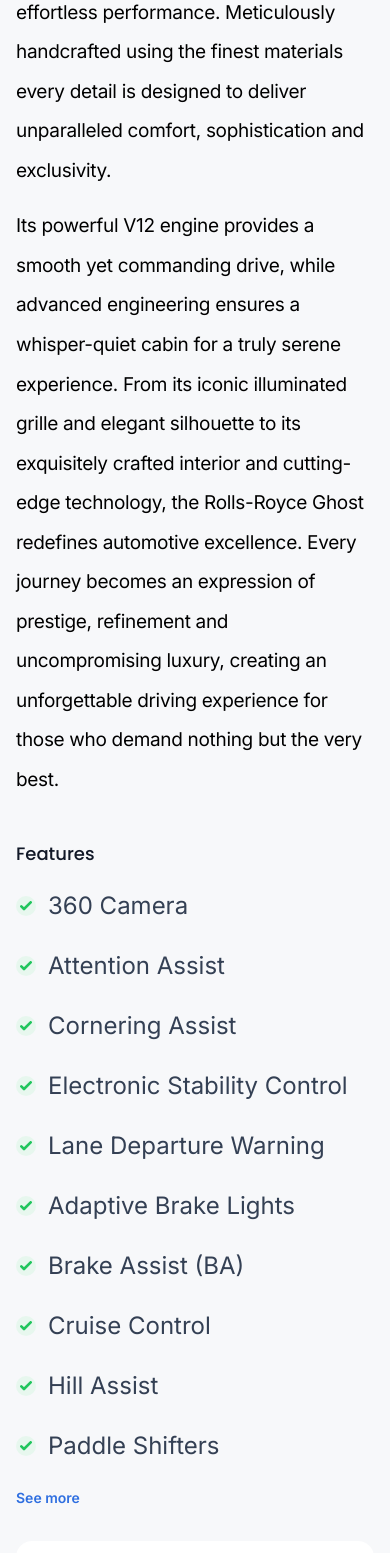
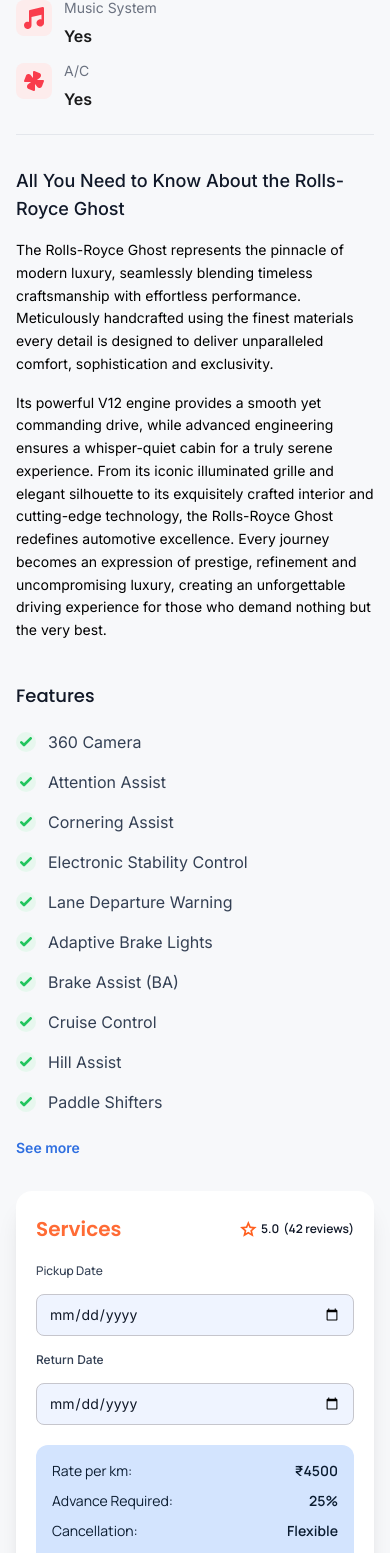
Before and after one commit to CybexelDev/Aaradhya-Holidays, a React (Vite) app in the folder Aradhya-holidaysFE/: page /vehciledetail in a window 390 px wide. Shown: the part 414-1967 px from the top of the page. Built offline with nearby package versions, Linux system fonts and the light colour scheme; a web font is replaced by a local one.

Commit message:
carCtaSection established

```diff
--- a/Aradhya-holidaysFE/src/Layouts/PackageDetail/Header/TourDetailHeader.jsx
+++ b/Aradhya-holidaysFE/src/Layouts/PackageDetail/Header/TourDetailHeader.jsx
@@ -30,7 +30,7 @@ export default function PackageDetailHeader() {
             Patagonian Peaks
           </h1>
 
-          <p className="inter text-white max-w-[652px] mx-auto text-[14px] sm:text-[16px] md:text-[18px] leading-[22px] sm:leading-[26px] md:leading-[28px] font-[400] mb-10 px-4 md:px-0 text-center">
+          <p className="inter text-white max-w-[652px] mx-auto text-[14px] sm:text-[16px] md:text-[20px] leading-[22px] sm:leading-[26px] md:leading-[28px] font-[400] mb-10 px-4 md:px-0 text-center">
           Rare expeditions designed for the refined soul, blending absolute luxury with
 raw natural wonder.
           </p>
--- a/Aradhya-holidaysFE/src/Layouts/VehicleDetail/CarDetail/VehicleDetail.jsx
+++ b/Aradhya-holidaysFE/src/Layouts/VehicleDetail/CarDetail/VehicleDetail.jsx
@@ -33,19 +33,19 @@ const features = [
 
 function QuickSpec({ icon, label, value }) {
   return (
-    <div className="flex items-start gap-[24px] min-w-[150px]">
+    <div className="flex items-start gap-3 sm:gap-[24px] lg:min-w-[150px]">
       {/* Icon */}
-      <div className="w-10 h-10 rounded-[8px] bg-[#FDECEC] flex items-center justify-center shrink-0">
+      <div className="w-9 h-9 sm:w-10 sm:h-10 rounded-[8px] bg-[#FDECEC] flex items-center justify-center shrink-0">
         {icon}
       </div>
 
       {/* Text */}
       <div className="flex flex-col">
-        <p className="text-[18px] leading-[16px] font-[400] text-[#6B7280] inter mb-[5px]">
+        <p className="text-sm sm:text-[18px] leading-[16px] font-[400] text-[#6B7280] inter mb-[5px]">
           {label}
         </p>
 
-        <p className="mt-1 text-[20px] leading-[22px] font-[600] text-[#1A1A1A] inter">
+        <p className="mt-1 text-base sm:text-[20px] leading-[22px] font-[600] text-[#1A1A1A] inter">
           {value}
         </p>
       </div>
@@ -71,7 +71,7 @@ export default function CarDetail() {
             </h1>
 
             {/* Quick Specs */}
-       <div className="grid grid-cols-3 w-full pb-6 border-b border-[#E4E7EC]">
+       <div className="grid grid-cols-1 xs:grid-cols-3 sm:grid-cols-3 gap-y-4 gap-x-4 w-full pb-6 border-b border-[#E4E7EC]">
   {quickSpecs.map((spec) => (
     <QuickSpec key={spec.label} {...spec} />
   ))}
@@ -81,10 +81,10 @@ export default function CarDetail() {
             <h2 className="text-lg sm:text-[33px] font-[500] text-[#101828] mt-8 mb-4 inter">
               All You Need to Know About the Rolls-Royce Ghost
             </h2>
-            <p className="text-[#000000] text-[19px]  mb-4 inter tracking-[-0.32px] leading-[39.54px]">
+            <p className="text-[#000000] text-sm leading-relaxed mb-4 inter sm:text-[19px] sm:tracking-[-0.32px] sm:leading-[39.54px]">
             The Rolls-Royce Ghost represents the pinnacle of modern luxury, seamlessly blending timeless craftsmanship with effortless performance. Meticulously handcrafted using the finest materials every detail is designed to deliver unparalleled comfort, sophistication and exclusivity.
             </p>
-            <p className="text-[#000000] text-[19px]  inter tracking-[-0.32px] leading-[39.54px]">
+            <p className="text-[#000000] text-sm leading-relaxed inter sm:text-[19px] sm:tracking-[-0.32px] sm:leading-[39.54px]">
            Its powerful V12 engine provides a smooth yet commanding drive, while advanced engineering ensures a whisper-quiet cabin for a truly serene experience. From its iconic illuminated grille and elegant silhouette to its exquisitely crafted interior and cutting-edge technology, the Rolls-Royce Ghost redefines automotive excellence. Every journey becomes an expression of prestige, refinement and uncompromising luxury, creating an unforgettable driving experience for those who demand nothing but the very best.
             </p>
 
@@ -92,7 +92,7 @@ export default function CarDetail() {
             <h2 className="text-lg sm:text-[33px] font-[500] text-[#111827] mt-10 mb-5 poppins">
               Features
             </h2>
-            <div className="grid grid-cols-1 sm:grid-cols-2 gap-x-8 gap-y-[24px]">
+            <div className="grid grid-cols-1 sm:grid-cols-2 gap-x-8 gap-y-4 sm:gap-y-[24px]">
               {[...leftFeatures, ...rightFeatures].map((feature, i) => (
                 <div key={feature} className="flex items-center gap-3">
                   <span className="w-5 h-5 rounded-full bg-[#E7F7EE] flex items-center justify-center shrink-0">
@@ -101,7 +101,7 @@ export default function CarDetail() {
 </svg>
 
                   </span>
-                  <span className="text-[#344054] text-[24px] inter font-[400]">{feature}</span>
+                  <span className="text-[#344054] text-base sm:text-[24px] inter font-[400]">{feature}</span>
                 </div>
               ))}
             </div>
@@ -112,9 +112,9 @@ export default function CarDetail() {
           </div>
 
           {/* Right Column: Booking Card */}
-          <div className="w-full bg-white rounded-2xl shadow-[0px_8px_10px_-6px_rgba(0,0,0,0.1),0px_20px_25px_-5px_rgba(0,0,0,0.1)] py-6 px-10 lg:sticky lg:top-6">
+          <div className="w-full bg-white rounded-2xl shadow-[0px_8px_10px_-6px_rgba(0,0,0,0.1),0px_20px_25px_-5px_rgba(0,0,0,0.1)] py-6 px-5 sm:px-8 lg:px-10 lg:sticky lg:top-6">
             <div className="flex items-center justify-between mb-5">
-              <h3 className="text-[#FF6B35] text-[32px] font-semibold poppins">
+              <h3 className="text-[#FF6B35] text-xl sm:text-2xl lg:text-[32px] font-semibold poppins">
                 Services
               </h3>
               <div className="flex items-center gap-1 text-xs text-[#101828] manrope">
@@ -154,19 +154,19 @@ export default function CarDetail() {
 
             {/* Rate Info Box */}
             <div className="bg-[#D3E4FE] rounded-xl px-4 py-4 mb-6 space-y-2.5 manrope">
-              <div className="flex items-center justify-between text-[16px]">
+              <div className="flex items-center justify-between text-sm sm:text-[16px]">
                 <span className="text-[#0B1C30]">Rate per km:</span>
                 <span className="text-[#0B1C30] font-semibold">₹4500</span>
               </div>
-              <div className="flex items-center justify-between text-[16px]">
+              <div className="flex items-center justify-between text-sm sm:text-[16px]">
                 <span className="text-[#0B1C30]">Advance Required:</span>
                 <span className="text-[#0B1C30] font-semibold">25%</span>
               </div>
-              <div className="flex items-center justify-between text-[16px]">
+              <div className="flex items-center justify-between text-sm sm:text-[16px]">
                 <span className="text-[#0B1C30]">Cancellation:</span>
                 <span className="text-[#0B1C30] font-semibold">Flexible</span>
               </div>
-              <div className="flex items-center justify-between text-[16px]">
+              <div className="flex items-center justify-between text-sm sm:text-[16px]">
                 <span className="text-[#0B1C30]">Toll:</span>
                 <span className="text-[#0B1C30] font-semibold">Extra</span>
               </div>
--- a/Aradhya-holidaysFE/src/Layouts/VehicleDetail/RelatedCars/RelatedCars.jsx
+++ b/Aradhya-holidaysFE/src/Layouts/VehicleDetail/RelatedCars/RelatedCars.jsx
@@ -15,7 +15,7 @@ export default function RelatedCars() {
 
   return (
     <section className="bg-[#F7F8FA] py-16 lg:py-20 px-4 sm:px-6 lg:px-15">
-      <div className="max-w-7xl mx-auto">
+      <div className="">
         {/* Header */}
         <div className="flex items-center justify-between mb-8">
           <h2 className="text-[28px] sm:text-[36px] font-[600] text-[#00263F] poppins">
--- a/Aradhya-holidaysFE/src/Pages/VehcileDetail/VehcileDetail.jsx
+++ b/Aradhya-holidaysFE/src/Pages/VehcileDetail/VehcileDetail.jsx
@@ -1,12 +1,17 @@
 import React from 'react'
 import CarDetail from '../../Layouts/VehicleDetail/CarDetail/VehicleDetail'
 import RelatedCars from '../../Layouts/VehicleDetail/RelatedCars/RelatedCars'
+import HeroSection from '../../Layouts/VehicleDetail/Hero/VehicleHero'
+import CarCtaSection from '../../Layouts/VehicleDetail/CarCtaSecton/CarCtaSection'
 
 function VehcileDetail() {
   return (
     <div>
+        <HeroSection/>
         <CarDetail/>
         <RelatedCars/>
+        <CarCtaSection/>
+
     </div>
   )
 }
--- a/Aradhya-holidaysFE/src/Pages/VehicleDetail/VehicleDetail.jsx
+++ /dev/null
@@ -1,12 +0,0 @@
-import React from 'react'
-import VehicleHero from '../../Layouts/VehicleDetail/Hero/VehicleHero'
-
-function VehicleDetail() {
-  return (
-    <div>
-        <VehicleHero/>
-    </div>
-  )
-}
-
-export default VehicleDetail
```
Also changed, not shown: Aradhya-holidaysFE/src/Layouts/VehicleDetail/CarCtaSecton/CarCtaSection.jsx (added, +71 -0 lines), Aradhya-holidaysFE/src/assets/About/CarDetail/ca.png (added).
